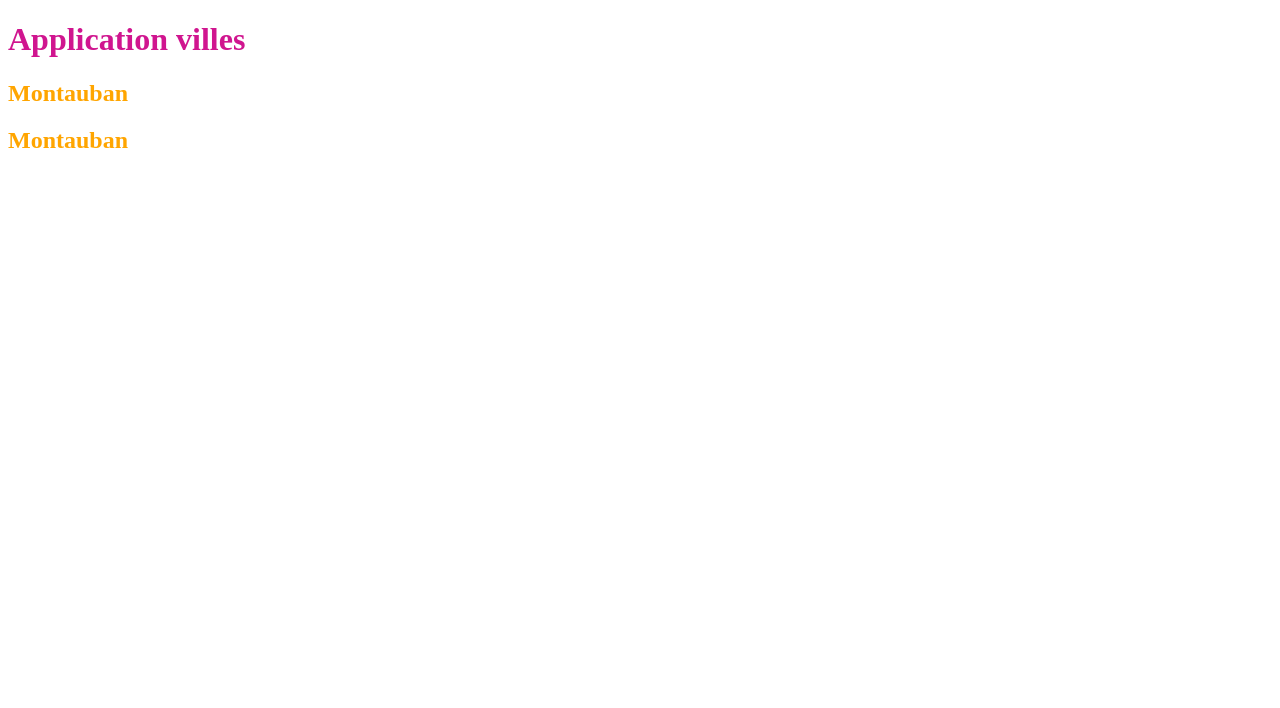
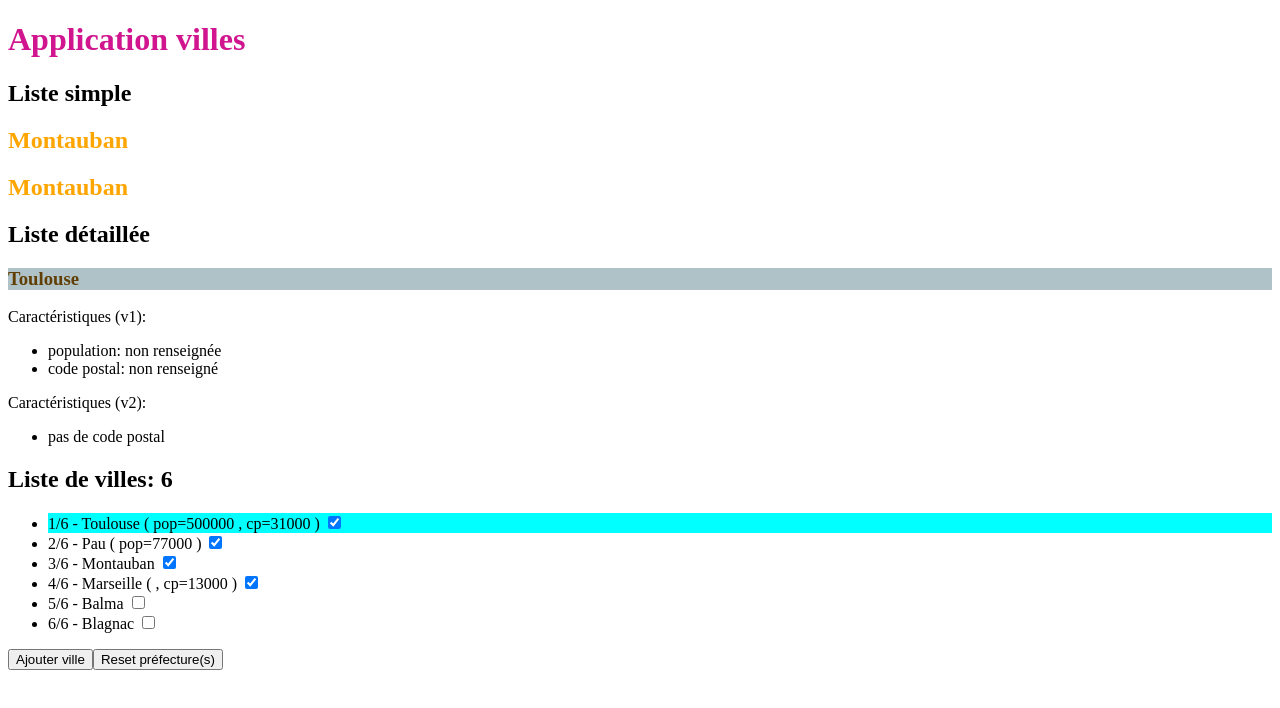
Before and after one commit to matthcol/angular202503, an Angular app in the folder city-app/: page / in a window 1280 px wide. Shown: the top 708 px of the page. Built offline with nearby package versions, Linux system fonts and the light colour scheme.

Commit message:
synchro mardi midi

```diff
--- a/city-app/src/app/app.component.html
+++ b/city-app/src/app/app.component.html
@@ -10,8 +10,13 @@
 
 <main class="main">
  <h1>Application villes</h1>
+ <h2>Liste simple</h2>
  <app-city-card-simple />
  <app-city-card-simple />
+ <h2>Liste détaillée</h2>
+ <app-city-card />
+
+ <app-city-list />
 </main>
 
 <!-- * * * * * * * * * * * * * * * * * * * * * * * * * * * * * * * * -->
--- a/city-app/src/app/app.component.ts
+++ b/city-app/src/app/app.component.ts
@@ -1,10 +1,12 @@
 import { Component } from '@angular/core';
 import { RouterOutlet } from '@angular/router';
 import { CityCardSimpleComponent } from "./component/city-card-simple/city-card-simple.component";
+import { CityCardComponent } from "./component/city-card/city-card.component";
+import { CityListComponent } from "./component/city-list/city-list.component";
 
 @Component({
   selector: 'app-root',
-  imports: [RouterOutlet, CityCardSimpleComponent],
+  imports: [RouterOutlet, CityCardSimpleComponent, CityCardComponent, CityListComponent],
 
   // HTML part: inline avec template ou autre fichier avec templateUrl
   templateUrl: './app.component.html',
--- a/city-app/src/app/component/city-card-simple/city-card-simple.component.ts
+++ b/city-app/src/app/component/city-card-simple/city-card-simple.component.ts
@@ -2,6 +2,7 @@ import { Component } from '@angular/core';
 import { City } from '../../interface/city';
 
 @Component({
+  // selector = tag name => <app-city-card-simple>
   selector: 'app-city-card-simple',
   imports: [],
   template: `
--- a/city-app/src/app/component/city-card/city-card.component.css
+++ b/city-app/src/app/component/city-card/city-card.component.css
@@ -0,0 +1,4 @@
+:host h3 {
+    color: rgb(96, 62, 4);
+    background-color: rgb(175, 194, 200)
+}
--- a/city-app/src/app/component/city-card/city-card.component.html
+++ b/city-app/src/app/component/city-card/city-card.component.html
@@ -1 +1,19 @@
-<p>city-card works!</p>
+<section>
+    <h3>{{city.name}}</h3>
+    Caractéristiques (v1):
+    <ul>
+        <li>population: {{city.population ?? 'non renseignée'}}</li>
+        <li>code postal: {{city.zipcode?.toUpperCase() ?? 'non renseigné'}}</li>
+    </ul>
+    Caractéristiques (v2):
+    <ul>
+        @if (city.population) {
+            <li>population: {{city.population}}</li>
+        }
+        @if (city.zipcode) {
+            <li>code postal: {{city.zipcode.toUpperCase()}}</li>
+        } @else {
+            <li>pas de code postal</li>
+        }
+    </ul>
+  </section>
--- a/city-app/src/app/component/city-card/city-card.component.ts
+++ b/city-app/src/app/component/city-card/city-card.component.ts
@@ -1,4 +1,5 @@
 import { Component } from '@angular/core';
+import { City } from '../../interface/city';
 
 @Component({
   selector: 'app-city-card',
@@ -7,5 +8,9 @@ import { Component } from '@angular/core';
   styleUrl: './city-card.component.css'
 })
 export class CityCardComponent {
-
+   city: City = {
+      name: 'Toulouse',
+      // population: 500_000,
+      // zipcode: '31000',
+    }
 }
--- /dev/null
+++ b/city-app/src/app/component/city-list/city-list.component.css
@@ -0,0 +1,3 @@
+:host li.first {
+    background-color: aqua;
+}
--- /dev/null
+++ b/city-app/src/app/component/city-list/city-list.component.html
@@ -0,0 +1,20 @@
+<h2>Liste de villes: {{cities.length}}</h2>
+<ul>
+    <!-- utiliser var spéciales: $index, $first, $last, $count, $odd, $even -->
+    @for (city of cities; track $index) {
+        <li [class]="$first ? 'first': 'not-first'">{{$index +1}}/{{$count}} - {{city.name}}
+            @if (city.population || city.zipcode){
+                (@if (city.population){
+                    pop={{city.population}}
+                }
+                @if (city.zipcode){
+                    , cp={{city.zipcode}}
+                })
+            }
+            <input type="checkbox" [checked]="city.prefecture"/>
+        </li>
+    }
+</ul>
+
+<button (click)="addCity()">Ajouter ville</button>
+<button (click)="resetPrefecture()">Reset préfecture(s)</button>
--- /dev/null
+++ b/city-app/src/app/component/city-list/city-list.component.ts
@@ -0,0 +1,51 @@
+import { Component } from '@angular/core';
+import { City } from '../../interface/city';
+
+@Component({
+  selector: 'app-city-list',
+  imports: [],
+  templateUrl: './city-list.component.html',
+  styleUrl: './city-list.component.css'
+})
+export class CityListComponent {
+
+  cities: City[] = [
+    {
+      name: 'Toulouse',
+      population: 500_000,
+      zipcode: '31000',
+      prefecture: true,
+    },
+    {
+      name: 'Pau',
+      population: 77_000,
+      prefecture: true,
+    },
+    {
+      name: 'Montauban',
+      prefecture: true,
+    },
+    {
+      name: 'Marseille',
+      zipcode: '13000',
+      prefecture: true,
+    },
+    {
+      name: 'Balma',
+      prefecture: false,
+    },
+    {
+      name: 'Blagnac'
+    }
+  ]
+
+  addCity(){
+    console.log("Ajout ville")
+    // appel méthode d'1 service, ...
+  }
+
+  resetPrefecture(){
+    // met à faux la propriété prefecture de toutes les villes
+    this.cities.forEach(city => city.prefecture = false)
+  }
+}
--- a/city-app/src/app/interface/city.ts
+++ b/city-app/src/app/interface/city.ts
@@ -2,4 +2,5 @@ export interface City {
     name: string
     population?: number
     zipcode?: string
+    prefecture?: boolean
 }
```
Also changed, not shown: 2 other files (tests, documents, lock files or other folders).
